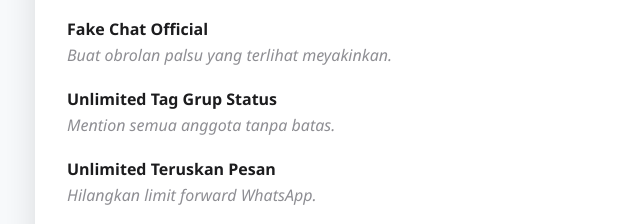
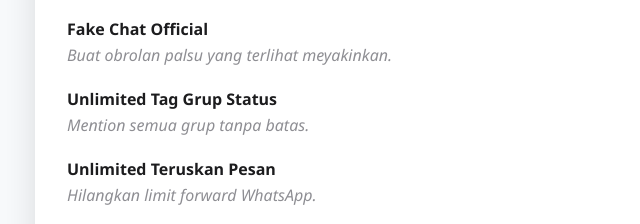
Before and after one commit to meta4tech/bmwhatsapp, a plain HTML site: page bmwhatsapp-ios.html in a window 1280 px wide. Shown: the part 1328-1552 px from the top of the page, 191-831 px from the left. Drawn offline with Linux system fonts and the light colour scheme.

Commit message:
Update bmwhatsapp-ios.html

```diff
--- a/bmwhatsapp-ios.html
+++ b/bmwhatsapp-ios.html
@@ -187,7 +187,7 @@ footer a:hover{text-decoration:underline;}
           </ul>
         </li>
         <li><b>Fake Chat Official</b><i>Buat obrolan palsu yang terlihat meyakinkan.</i></li>
-        <li><b>Unlimited Tag Grup Status</b><i>Mention semua anggota tanpa batas.</i></li>
+        <li><b>Unlimited Tag Grup Status</b><i>Mention semua grup tanpa batas.</i></li>
         <li><b>Unlimited Teruskan Pesan</b><i>Hilangkan limit forward WhatsApp.</i></li>
         <li><b>Anti Pesan Sementara</b><i>Pesan tetap ada meskipun timer aktif.</i></li>
         <li><b>HD Media Quality</b><i>Kirim foto & video tanpa kompresi.</i></li>
```
